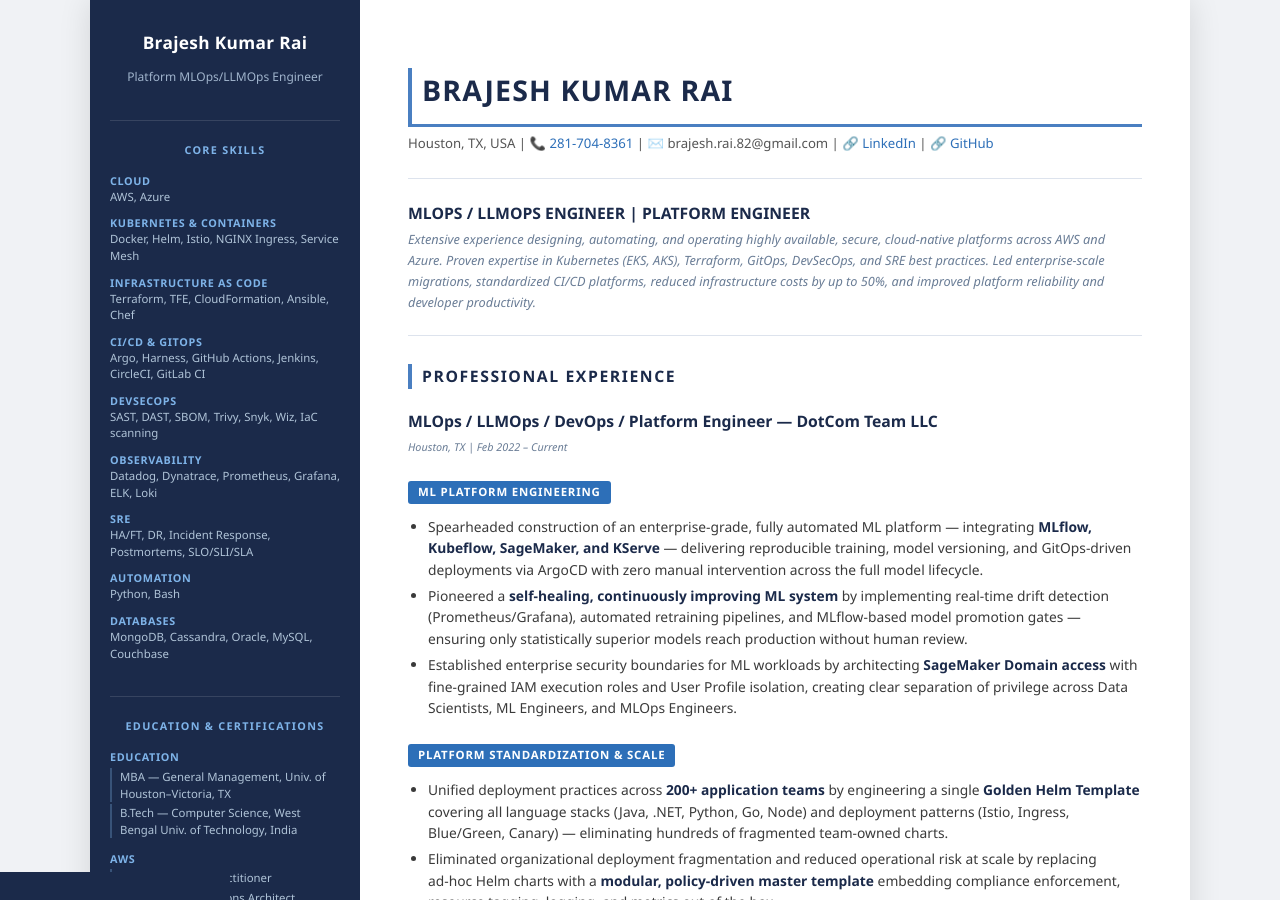
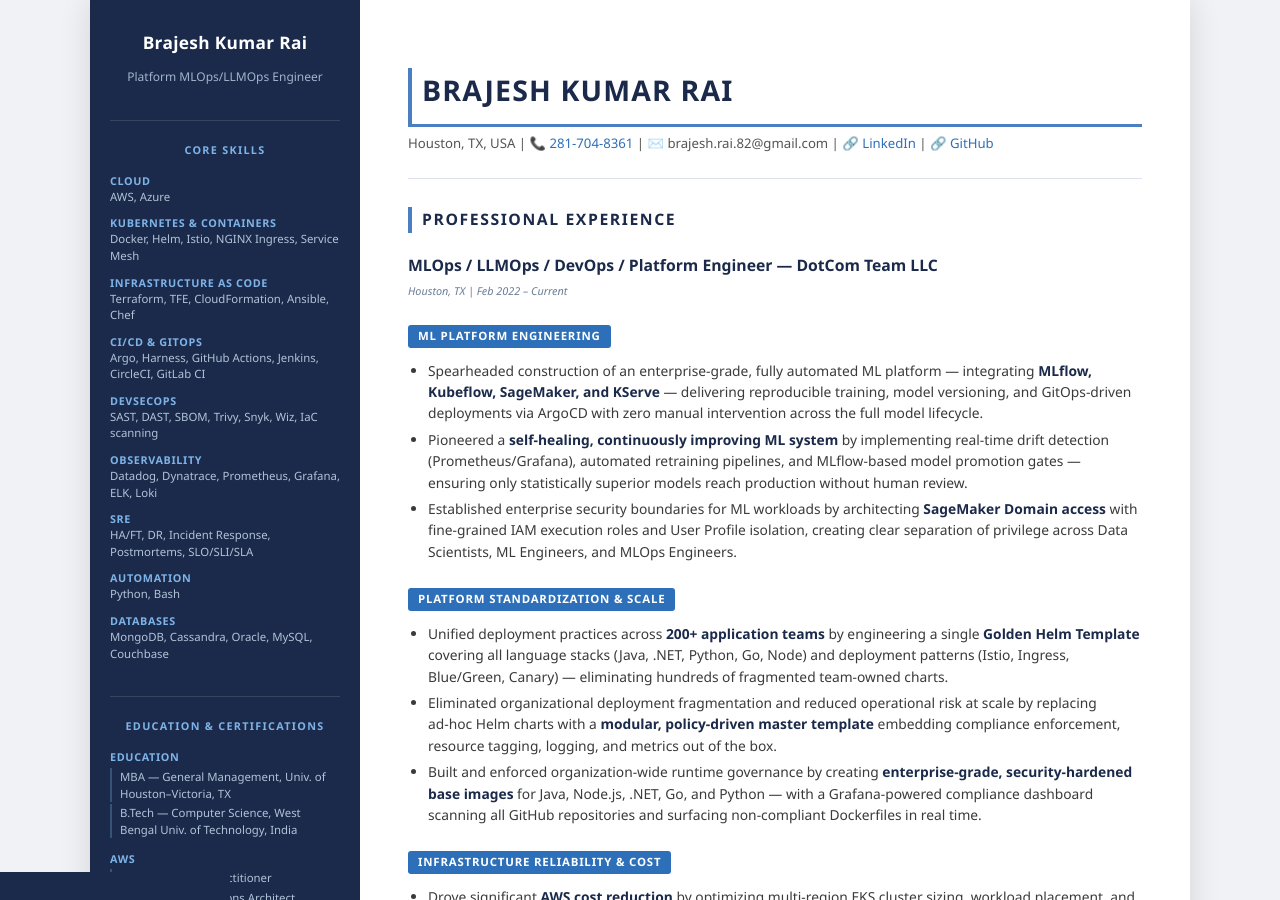
Before and after one commit to brajeshrai821/brajeshrai821.github.io, a Jekyll site: the page built from index.md, in a window 1280 px wide and 900 px high. Built offline with Jekyll 4.4.1, drawn with Linux system fonts in a browser that asks for light colours; our own code applies the rules of GitHub Pages for plain Markdown files.

Commit message:
Refactor: remove redundant job title section for clarity

```diff
--- a/index.md
+++ b/index.md
@@ -1,11 +1,5 @@
 # **BRAJESH KUMAR RAI**
 Houston, TX, USA | 📞 [281‑704‑8361](tel:2817048361) | ✉️ brajesh.rai.82@gmail.com | 🔗 [LinkedIn](https://www.linkedin.com/in/brajeshrai/) | 🔗 [GitHub](https://github.com/brajeshrai821)
-
----
-
-## **MLOPS / LLMOPS ENGINEER | PLATFORM ENGINEER**
-
-Extensive experience designing, automating, and operating highly available, secure, cloud‑native platforms across AWS and Azure. Proven expertise in Kubernetes (EKS, AKS), Terraform, GitOps, DevSecOps, and SRE best practices. Led enterprise‑scale migrations, standardized CI/CD platforms, reduced infrastructure costs by up to 50%, and improved platform reliability and developer productivity.
 
 ---
 
```
